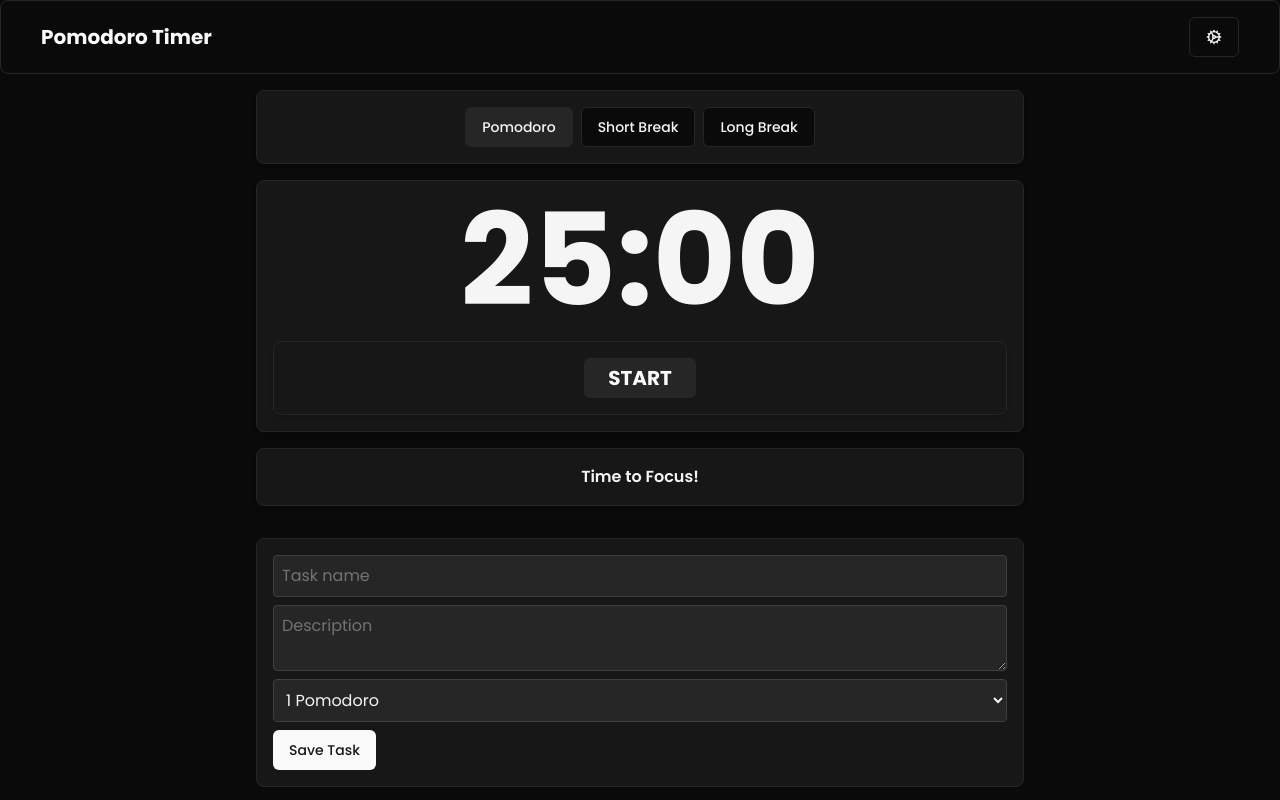
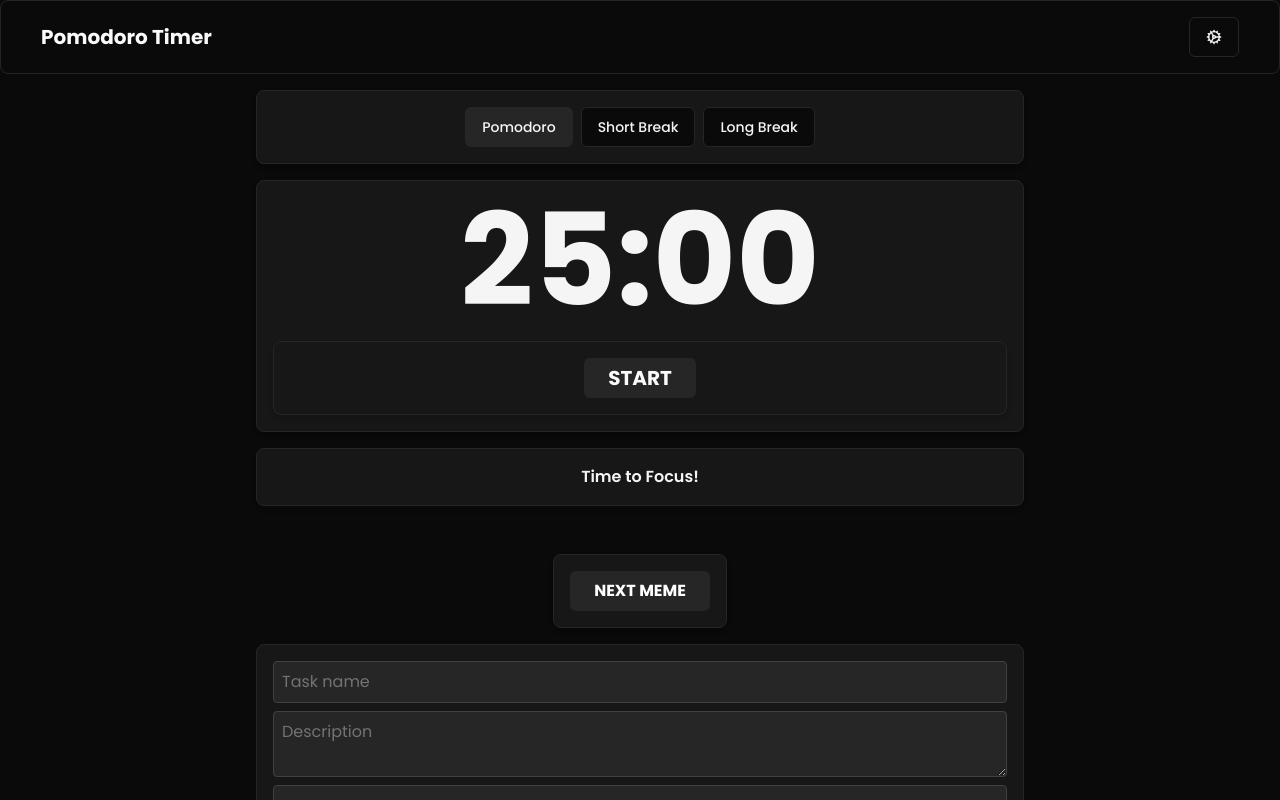
Before and after one commit to Redgerd/shadcn-pomodoro-timer, a React (Vite) app: page / in a window 1280 px wide. Shown: the top 800 px of the page. Built offline with nearby package versions, Linux system fonts and the light colour scheme.

Commit message:
Changed meme to display upon button click

```diff
--- a/src/App.tsx
+++ b/src/App.tsx
@@ -9,6 +9,7 @@ import { Toaster } from "./components/ui/toaster";
 import Loader from "./components/ui/loader";
 import TaskForm from "@/components/TaskForm";
 import TaskList from "@/components/TaskList";
+import MemeViewer from "@/components/MemeViewer";
 
 // Define the Task interface here or import from a separate file
 interface Task {
@@ -23,7 +24,6 @@ const App = () => {
 
   const [tasks, setTasks] = useState<Task[]>([]);
   const [loading, setLoading] = useState(true);
-  const [memeUrl, setMemeUrl] = useState<string | null>(null);
 
   const handleAddTask = (task: Task) => {
     setTasks((prev) => [...prev, task]);
@@ -32,18 +32,7 @@ const App = () => {
   const changeModeTo = (mode: number) => {
     setMode(mode);
     setIsStarted(false);
-    setTimerText(timerText);
-    setMemeUrl(null); // reset meme when mode is changed
-  };
-
-  const fetchMeme = async () => {
-    try {
-      const res = await fetch("https://meme-api.com/gimme");
-      const data = await res.json();
-      setMemeUrl(data.url);
-    } catch (err) {
-      console.error("Error fetching meme:", err);
-    }
+    setTimerText(timerText); // This line might be redundant
   };
 
   useEffect(() => {
@@ -81,27 +70,17 @@ const App = () => {
           </Button>
         </Card>
 
-        <Timer onTimerEnd={fetchMeme} />
+        <Timer />
 
         <Card className="flex-col items-center">
           <p className="font-semibold">
             {mode === MODE.POMO ? "Time to Focus!" : "Time for Break!"}
           </p>
         </Card>
-
-        {memeUrl && (
-          <Card className="flex justify-center items-center p-4">
-            <img
-              src={memeUrl}
-              alt="Meme"
-              className="rounded-xl max-w-full h-auto"
-            />
-          </Card>
-        )}
       </section>
 
       <Toaster />
-
+      <MemeViewer />
       <section className="w-11/12 max-w-screen-md flex flex-col gap-4">
         <TaskForm onAddTask={handleAddTask} />
         <TaskList tasks={tasks} />
--- /dev/null
+++ b/src/components/MemeViewer.tsx
@@ -0,0 +1,45 @@
+import { useState } from "react";
+import { Card } from "@/components/ui/card";
+import { Button } from "@/components/ui/button";
+
+const MemeViewer = () => {
+  const [memeUrl, setMemeUrl] = useState<string | null>(null);
+  const [loading, setLoading] = useState(false);
+
+  const fetchMeme = async () => {
+    setLoading(true);
+    try {
+      const response = await fetch("https://meme-api.com/gimme");
+      const data = await response.json();
+      setMemeUrl(data.url);
+    } catch (error) {
+      console.error("Failed to fetch meme:", error);
+      setMemeUrl(null);
+    } finally {
+      setLoading(false);
+    }
+  };
+
+  return (
+    <Card className="flex flex-col items-center gap-4 mt-4 p-4">
+      <Button
+        onClick={fetchMeme}
+        disabled={loading}
+        variant="secondary"
+        className="text-white text-base font-bold uppercase px-6 py-3"
+      >
+        {loading ? "Loading..." : "Next Meme"}
+      </Button>
+
+      {memeUrl && (
+        <img
+          src={memeUrl}
+          alt="Random Meme"
+          className="rounded-xl mt-4 max-w-full max-h-[500px]"
+        />
+      )}
+    </Card>
+  );
+};
+
+export default MemeViewer;
--- a/src/components/ui/timer.tsx
+++ b/src/components/ui/timer.tsx
@@ -6,11 +6,7 @@ import CountdownTimer from "./countdownTimer";
 import { MODE } from "@/constants/enum";
 import { toast } from "./use-toast";
 
-interface TimerProps {
-  onTimerEnd: () => void;
-}
-
-const Timer = ({ onTimerEnd }: TimerProps) => {
+const Timer = () => {
   const { isStarted, setIsStarted } = useContext(TimerContext);
   const { mode, setMode } = useContext(TimerContext);
 
@@ -19,28 +15,24 @@ const Timer = ({ onTimerEnd }: TimerProps) => {
     if (mode === MODE.POMO) setMode(MODE.SHORTBREAK);
     else if (mode === MODE.SHORTBREAK) setMode(MODE.LONGBREAK);
     else setMode(MODE.POMO);
-
     setTimeout(() => {
       setIsStarted(true);
     }, 1000);
-
-    // Show meme on every mode change (i.e., when timer hits 0)
-    onTimerEnd();
   };
 
   const toggleTimer = () => {
     setIsStarted((prev) => !prev);
   };
 
+  const changeCountDown = () => {
+    handleChangeCurrMode();
+  };
+
   useEffect(() => {
-    if (mode !== undefined) {
+    if (mode) {
       toast({
         title: `Mode Changed to ${
-          mode === MODE.POMO
-            ? "Pomodoro"
-            : mode === MODE.SHORTBREAK
-            ? "Short Break"
-            : "Long Break"
+          mode === 0 ? "Pomodoro" : mode === 1 ? "Short Break" : "Long Break"
         }`,
         variant: "default",
       });
@@ -49,12 +41,14 @@ const Timer = ({ onTimerEnd }: TimerProps) => {
 
   return (
     <Card className="flex-col items-center space-y-4">
-      <CountdownTimer callbackFn={handleChangeCurrMode} />
+      <CountdownTimer callbackFn={changeCountDown} />
       <Card className="w-full">
         <Button
           className="text-xl uppercase font-bold px-6 py-4"
           variant={"secondary"}
-          onClick={toggleTimer}
+          onClick={() => {
+            toggleTimer();
+          }}
         >
           {isStarted ? "Stop" : "Start"}
         </Button>
```
